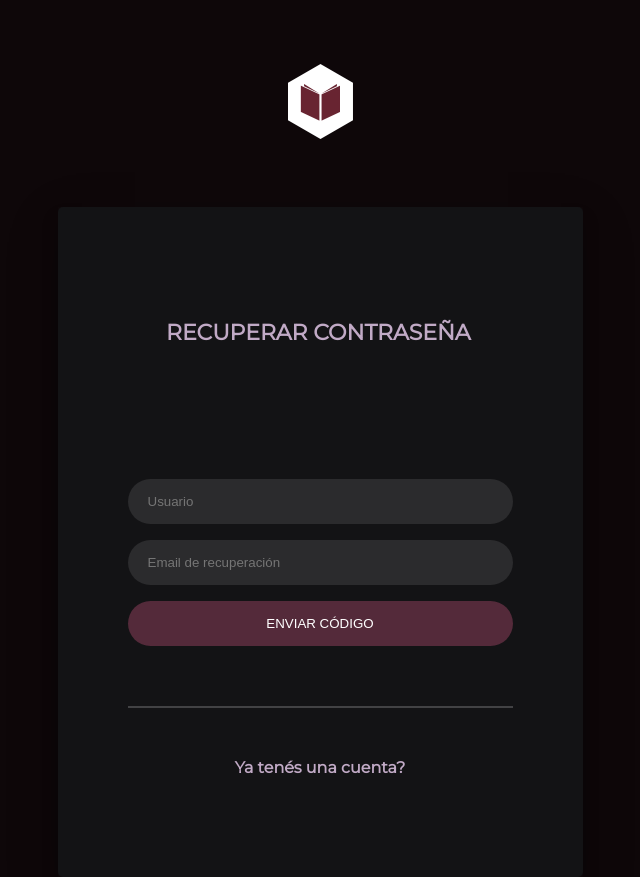
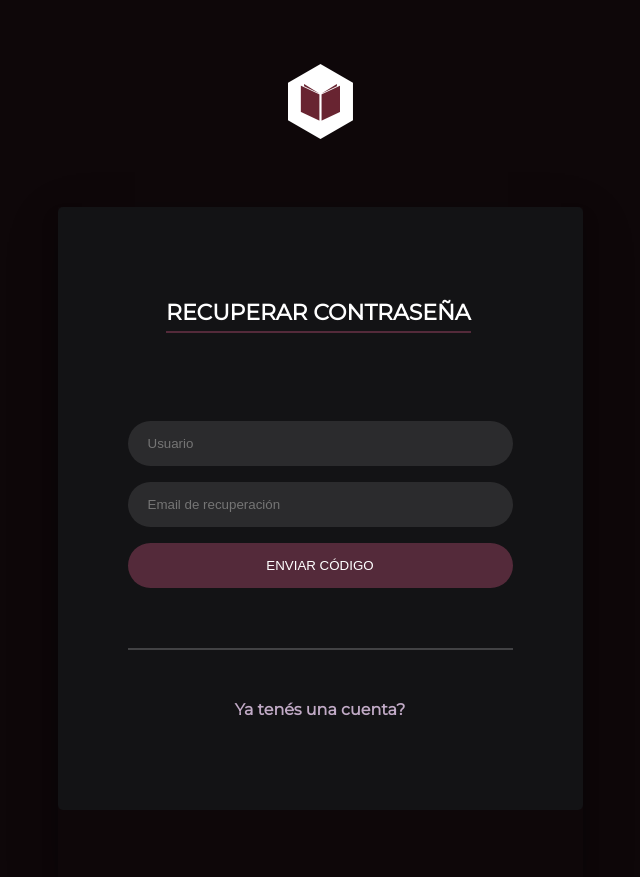
Before and after one commit to django-grupo-9/integrating-project-cens451, a Django app: page /forgot/ in a window 1280 px wide. Shown: the whole page, without its empty margins (320-960 px from the left). Run offline with Django 3.2, Linux system fonts and the light colour scheme.

Commit message:
styles para forgot.html cambiados

```diff
--- a/static/css/components/forgot.css
+++ b/static/css/components/forgot.css
@@ -45,9 +45,9 @@ a {
 
 .login-container {
     width: 100%;
-    height: 100%;
+    height: 90%;
     position: absolute;
-    padding: 90px 70px 50px 70px;
+    padding: 70px 70px 50px 70px;
     background: #131315;
     border-radius: 5px;
 }
@@ -73,10 +73,12 @@ a {
     display: inline-block;
     border-bottom: 2px solid transparent;
     cursor: pointer;
+    color: #fff;
+    border-color: #542a3a;
 }
 
 .login-form {
-    min-height: 345px;
+    min-height: 220px;
     position: relative;
 }
 
```
